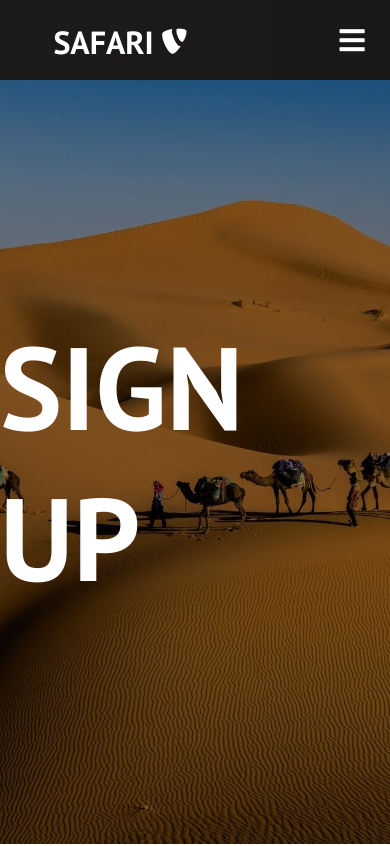
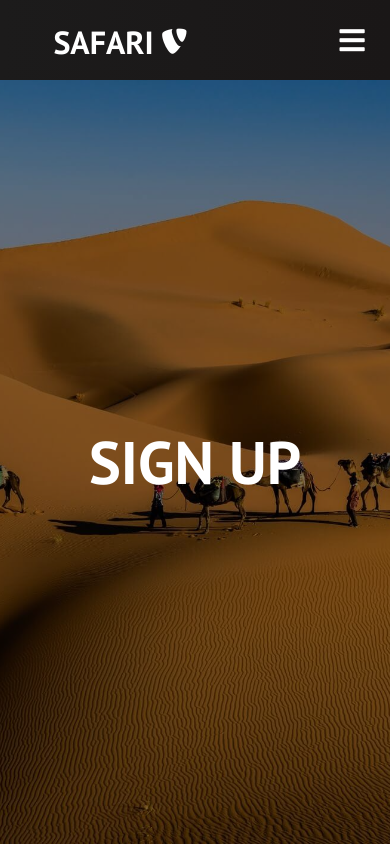
Before and after one commit to salahineo/safari, a React (Create React App) app: page /#/signup in a window 390 px wide. Shown: the top 846 px of the page. Built offline with nearby package versions, Linux system fonts and the light colour scheme.

Commit message:
Fix Responsive Heading

```diff
--- a/src/App.css
+++ b/src/App.css
@@ -35,6 +35,13 @@
   position: relative;
   z-index: 3;
 }
+
+.services .services-content h3,
+.products .products-content h3,
+.sign-up .sign-up-content h3 {
+  font-size: 60px
+}
+
 
 .services {
   background-position: center;
--- a/src/components/Hero/Hero.css
+++ b/src/components/Hero/Hero.css
@@ -79,10 +79,6 @@ video {
     font-size: 30px;
   }
 
-  .hero .hero-content > h3 {
-    font-size: 60px;
-  }
-
   .btn-mobile {
     display: block;
     text-decoration: none;
```
